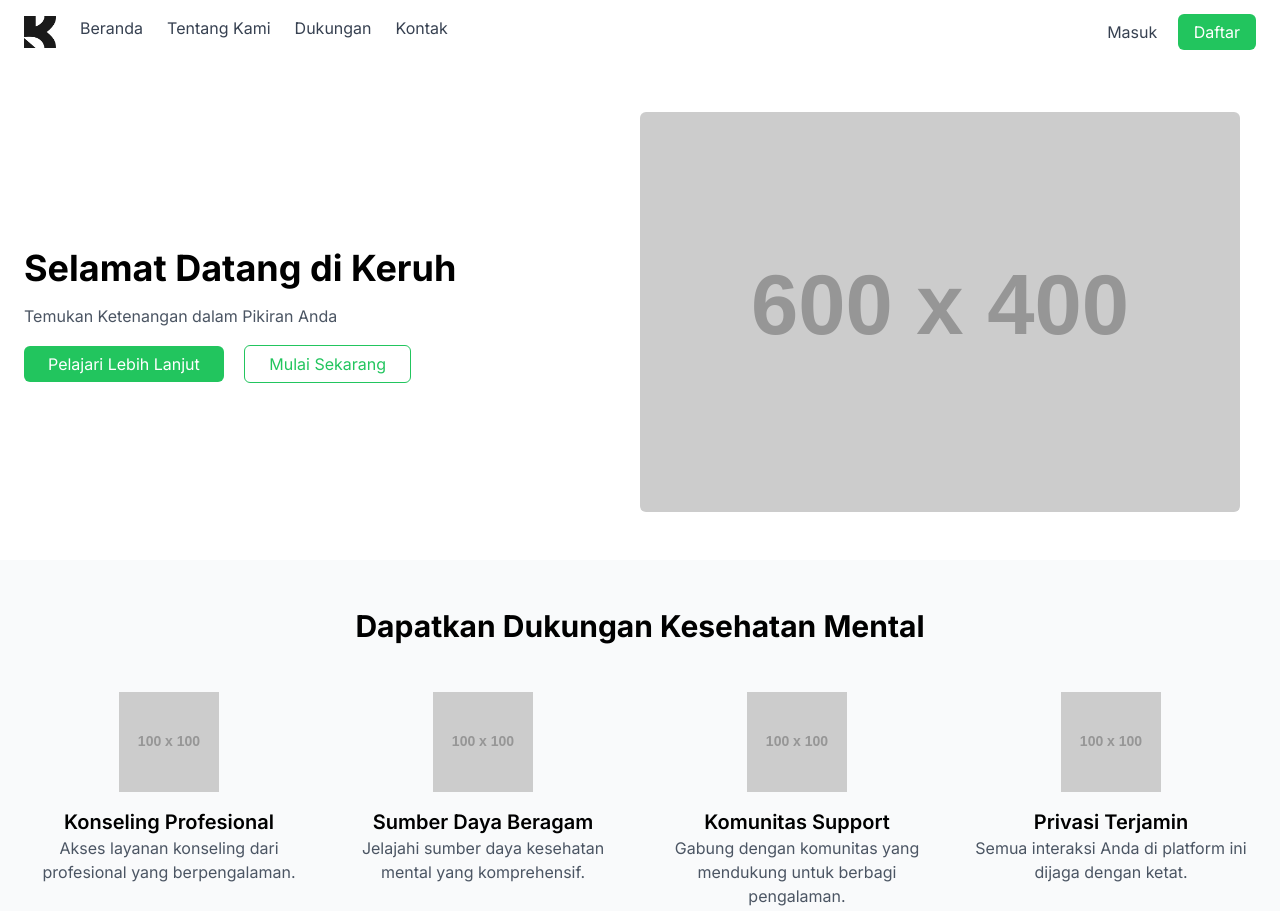
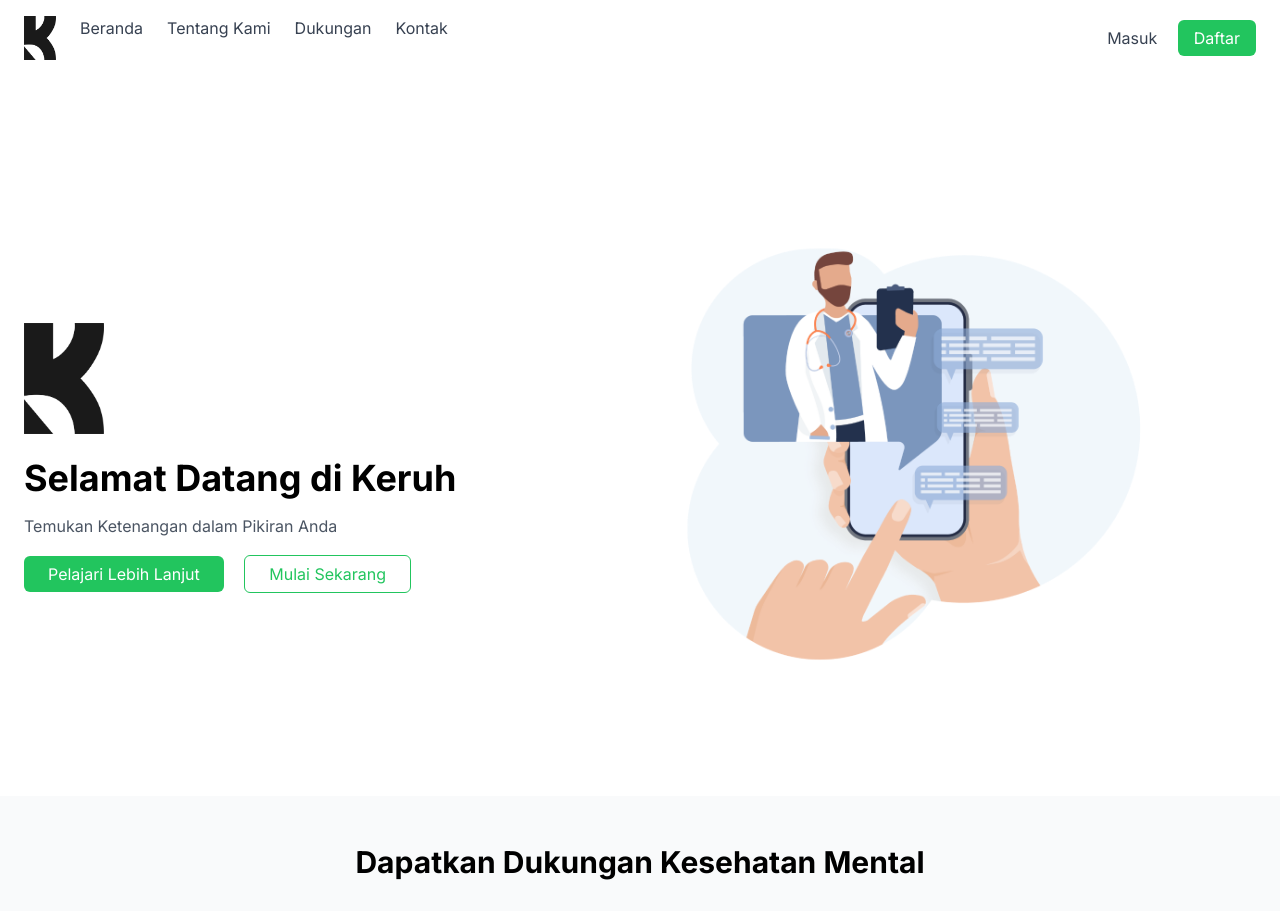
Before and after one commit to HadHanns/Keruh-Platform-Kesehatan-Mental, a plain HTML site: page index.html in a window 1280 px wide. Shown: the top 911 px of the page. Drawn offline with nearby package versions, Linux system fonts and the light colour scheme; placeholder pictures from the web are drawn by us.

Commit message:
Update FE

```diff
--- a/index.html
+++ b/index.html
@@ -21,7 +21,7 @@
 
       <nav>
         <ul class="flex space-x-6">
-          <li><img src="LOGO ANJAY.png" class="h-8 w-8 font-bold"></li>
+          <li><img src="LOGO ANJAY.png" class="h-89 w-8 font-bold"></li>
           <li><a href="#" class="text-gray-700">Beranda</a></li>
           <li><a href="#" class="text-gray-700">Tentang Kami</a></li>
           <li><a href="#" class="text-gray-700">Dukungan</a></li>
@@ -36,9 +36,11 @@
   </header>
 
   <!-- Hero Section -->
-  <section class="bg-white py-12">
+  <section class="bg-white py-32 h-[90vh]">
     <div class="container mx-auto flex flex-col md:flex-row items-center px-6">
       <div class="md:w-1/2">
+        <img src="LOGO ANJAY.png" class="h-25 w-20 font-bold">
+        <br>
         <h1 class="text-4xl font-bold mb-4">Selamat Datang di Keruh</h1>
         <p class="text-gray-600 mb-6">Temukan Ketenangan dalam Pikiran Anda</p>
         <div class="space-x-4">
@@ -47,7 +49,7 @@
         </div>
       </div>
       <div class="md:w-1/2 mt-8 md:mt-0">
-        <img src="https://via.placeholder.com/600x400" alt="Nature" class="rounded-md">
+        <img src="hape.png.PNG" class="mx-6" width="500px" alt="Nature" class="rounded-md">
       </div>
     </div>
   </section>
```
Also changed, not shown: hape.png.PNG (added).
